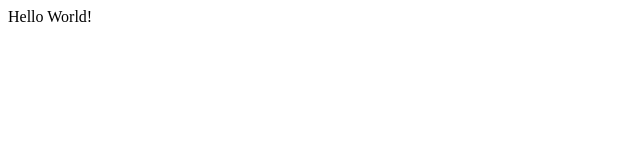
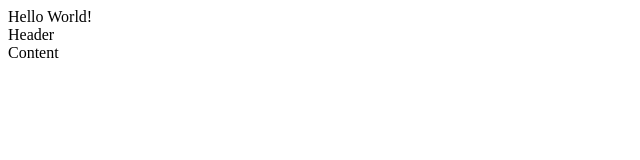
Before and after one commit to GowthamSiddarth/ReactJs-TutorialsPoint, a React app: page / in a window 1280 px wide. Shown: the top 160 px of the page, without its empty margins (0-640 px from the left). Built offline with nearby package versions, Linux system fonts and the light colour scheme.

Commit message:
Add Header & Content components

```diff
--- a/App.jsx
+++ b/App.jsx
@@ -3,9 +3,29 @@ import React from 'react';
 class App extends React.Component {
     render() {
         return (
-            <div>Hello World!</div>
+            <div>
+                <div>Hello World!</div>
+                <div><Header /></div>
+                <div><Content /></div>
+            </div>
         );
     }
 }
 
+class Header extends React.Component {
+    render() {
+        return (
+            <div>Header</div>
+        )
+    }
+}
+
+class Content extends React.Component {
+    render() {
+        return (
+            <div>Content</div>
+        )
+    }
+}
+
 export default App;
```
Also changed, not shown: index.js.
